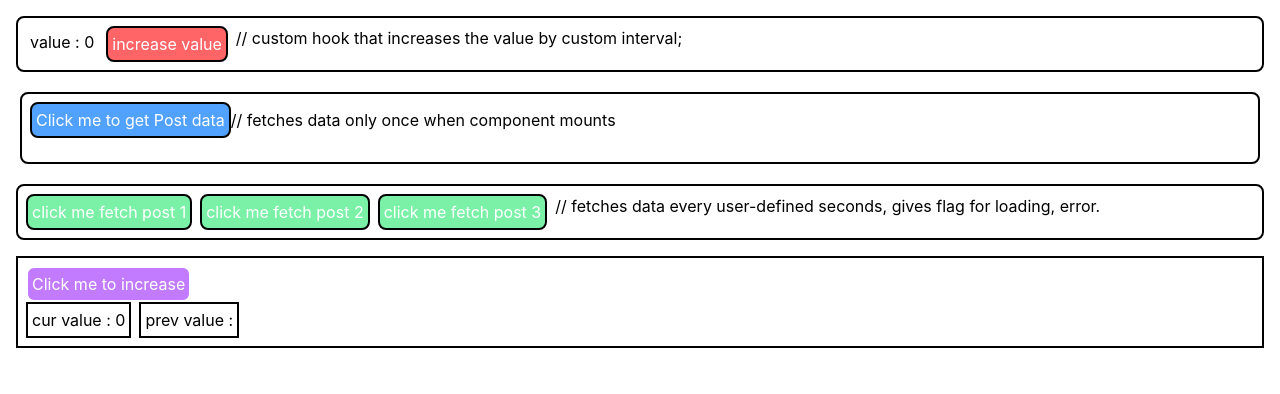
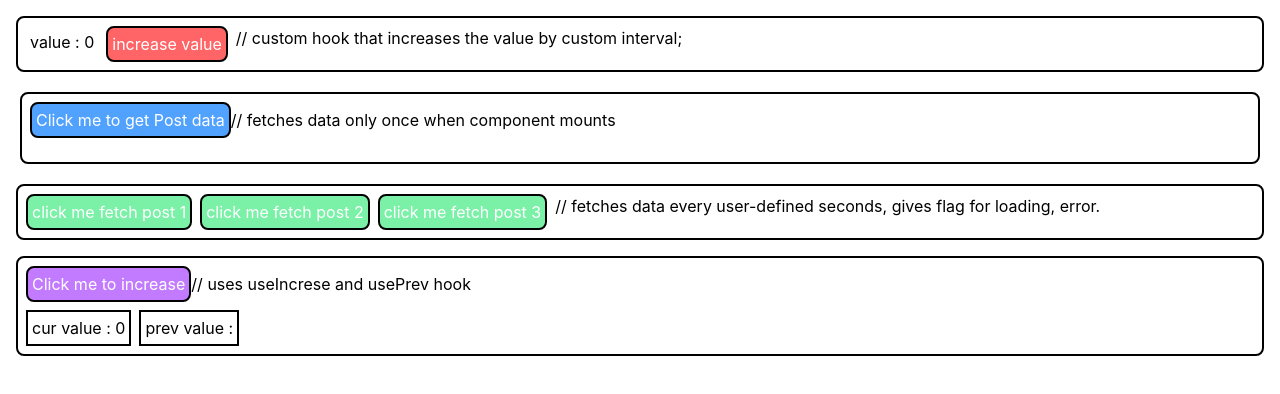
Before and after one commit to Reaper0198/custom-hooks, a React (Vite) app: page / in a window 1280 px wide. Shown: the top 394 px of the page. Built offline with nearby package versions, Linux system fonts and the light colour scheme; no server answers.

Commit message:
added some css

```diff
--- a/src/components/UsePrevComp.jsx
+++ b/src/components/UsePrevComp.jsx
@@ -9,10 +9,13 @@ export default function UsePrevComp() {
 
 
     return (
-        <div className="flex-col border-2 p-2 m-4">
-            <button className="border-2 rounded-lg p-1 bg-purple-400 text-white"
+        <div className="flex flex-col gap-2 border-2 p-2 m-4 rounded-lg">
+            <div>
+
+            <button className="w-fit border-black border-2 rounded-lg p-1 bg-purple-400 text-white"
                 onClick={()=>increseValue()}>Click me to increase</button>
-
+             // uses useIncrese and usePrev hook
+                </div>
             <div className="flex gap-2">
                 <div className="border-2 p-1"><p>cur value : {value}</p></div>
                 <div className="border-2 p-1"><p>prev value : {previousValue}</p></div>
```
